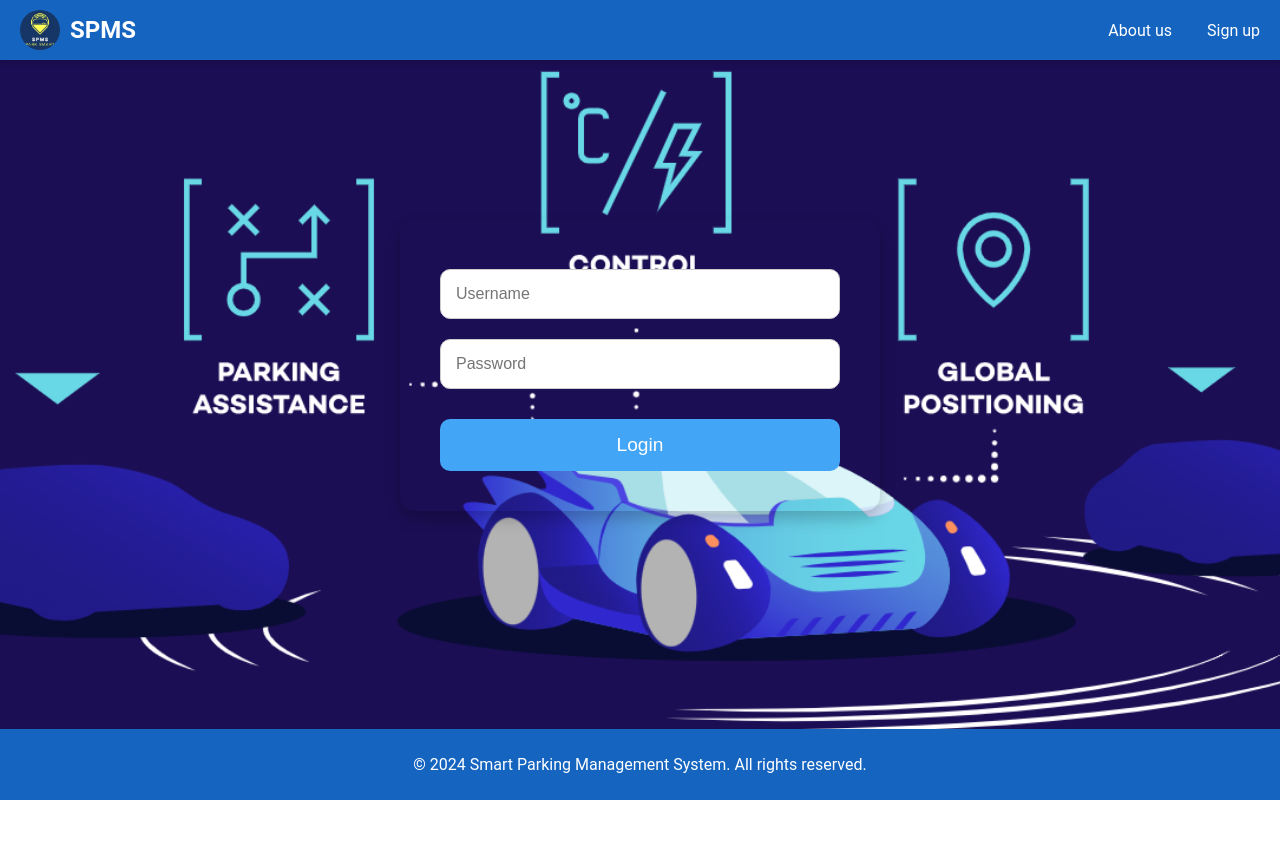
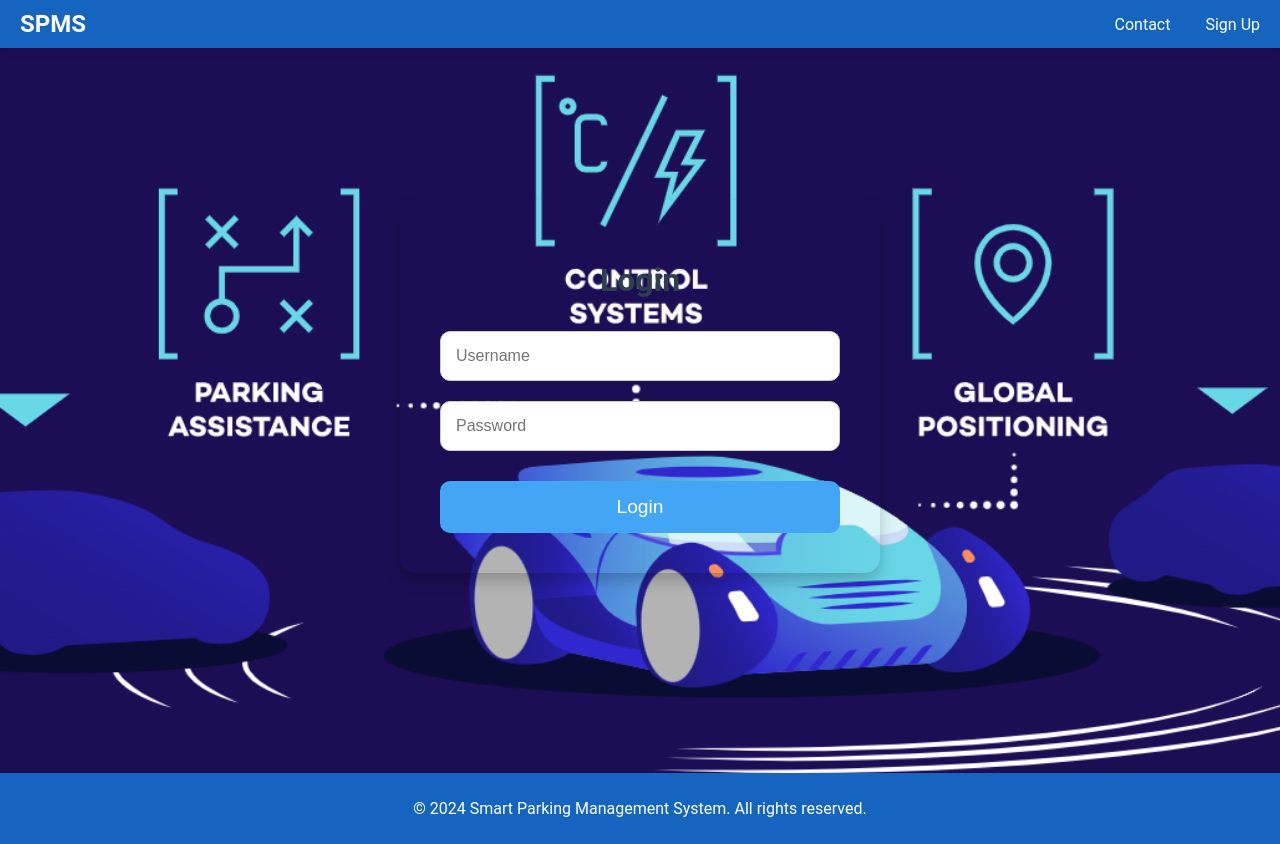
Before and after one commit to EitanBellaiche/SPMS-PROJECT, a React (Create React App) app in the folder client/: page / in a window 1280 px wide. Before the commit the page ends 800 px from the top, so only its background shows below. Built offline with nearby package versions, Linux system fonts and the light colour scheme; no server answers.

Commit message:
update_login_page

```diff
--- a/client/src/Login.jsx
+++ b/client/src/Login.jsx
@@ -1,7 +1,8 @@
 import React, { useState } from "react";
 import { useNavigate } from "react-router-dom";
+import { Link } from "react-router-dom";
+
 import "./Login.css";
-import logo from "./assets/logo.png"; // Importing the logo from src/assets
 
 const Login = () => {
   const [credentials, setCredentials] = useState({
@@ -10,12 +11,6 @@ const Login = () => {
   });
   const [errorMessage, setErrorMessage] = useState("");
   const navigate = useNavigate();
-
-  // URL של ה-API מבוסס על סביבת העבודה
-  const API_URL =
-    process.env.NODE_ENV === "development"
-      ? process.env.REACT_APP_API_URL || "http://localhost:5000"
-      : process.env.REACT_APP_API_PRODUCTION_URL || "https://spms-project.onrender.com";
 
   const handleChange = (e) => {
     const { name, value } = e.target;
@@ -26,7 +21,7 @@ const Login = () => {
     e.preventDefault();
 
     try {
-      const response = await fetch(`${API_URL}/login`, {
+      const response = await fetch("http://127.0.0.1:5000/login", {
         method: "POST",
         headers: {
           "Content-Type": "application/json",
@@ -34,33 +29,23 @@ const Login = () => {
         body: JSON.stringify(credentials),
       });
 
-      if (!response.ok) {
-        // אם השרת החזיר שגיאה
-        const errorData = await response.json();
-        setErrorMessage(errorData.message || "An error occurred.");
-        return;
-      }
-
       const data = await response.json();
 
       if (data.success) {
-        // Save username, profile picture, and role to localStorage
+        // שמירת שם המשתמש ותמונת הפרופיל ב-LocalStorage
         localStorage.setItem("username", data.username);
         localStorage.setItem("profilePicture", data.profile_picture);
-        localStorage.setItem("role", data.role); // Save role to localStorage
 
-        // Navigate based on role
+        // ניתוב לפי תפקיד
         if (data.role === "admin") {
-          navigate("/admin");
-        } else if (data.role === "guest") {
-          navigate("/home");
-        } else if (data.role === "employee") {
-          navigate("/home");
+          navigate("/admin"); // ניתוב לעמוד admin
+        } else if (data.role === "client") {
+          navigate("/home"); // ניתוב לעמוד הבית
         } else {
           setErrorMessage("Role not recognized.");
         }
       } else {
-        setErrorMessage(data.message);
+        setErrorMessage(data.message); // הצגת שגיאה למשתמש
       }
     } catch (error) {
       console.error("Error:", error);
@@ -71,17 +56,14 @@ const Login = () => {
   return (
     <div className="login-page">
       <header className="homepage-header">
-        <div className="logo">
-          <img src={logo} alt="SPMS Logo" className="logo-image" />
-          SPMS
-        </div>
+        <div className="logo">SPMS</div>
         <nav className="navbar">
           <ul>
             <li>
-              <a href="/About us">About us</a>
+              <a href="#contact-footer">Contact</a>
             </li>
             <li>
-              <a href="/Sign up">Sign up</a>
+              <Link to = "/signup">Sign Up</Link>
             </li>
           </ul>
         </nav>
@@ -89,6 +71,7 @@ const Login = () => {
 
       <main className="login-main">
         <div className="login-container">
+          <h1>Login</h1>
           <form onSubmit={handleSubmit} className="login-form">
             <input
               type="text"
```
